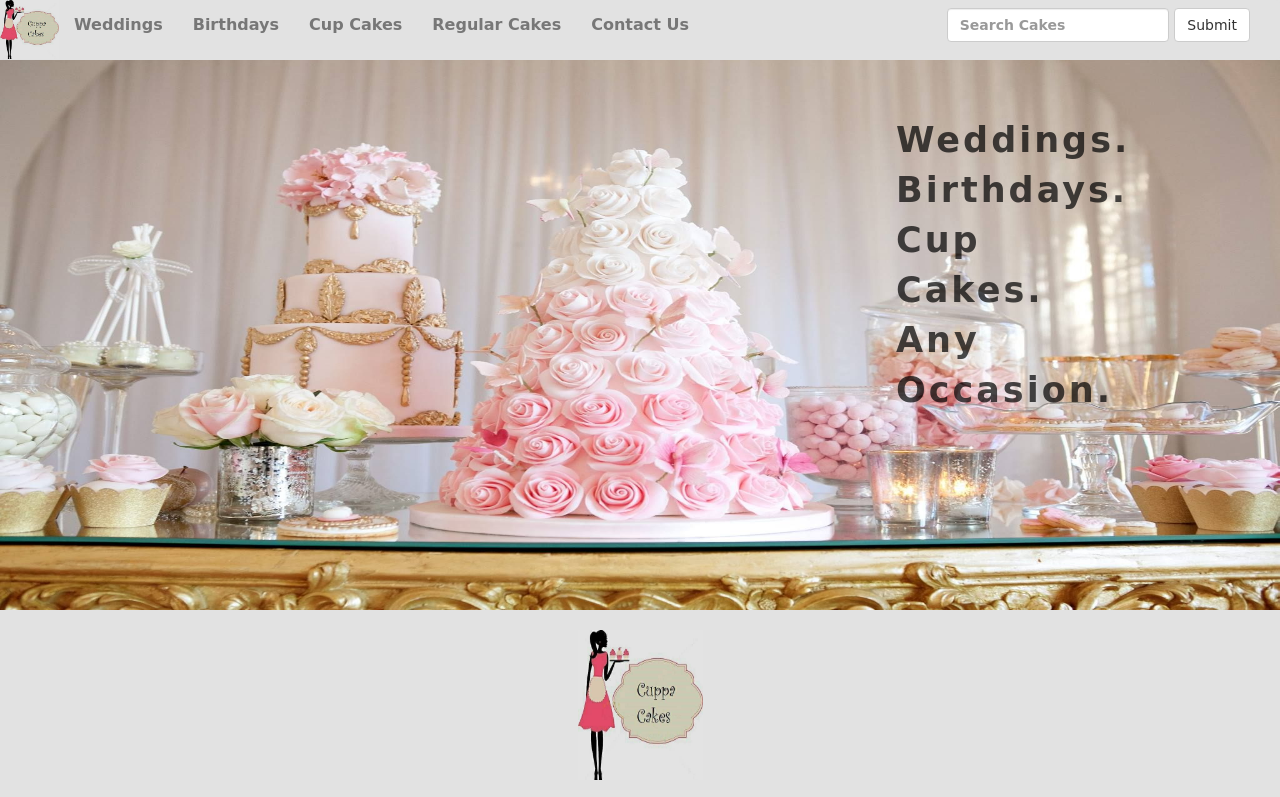
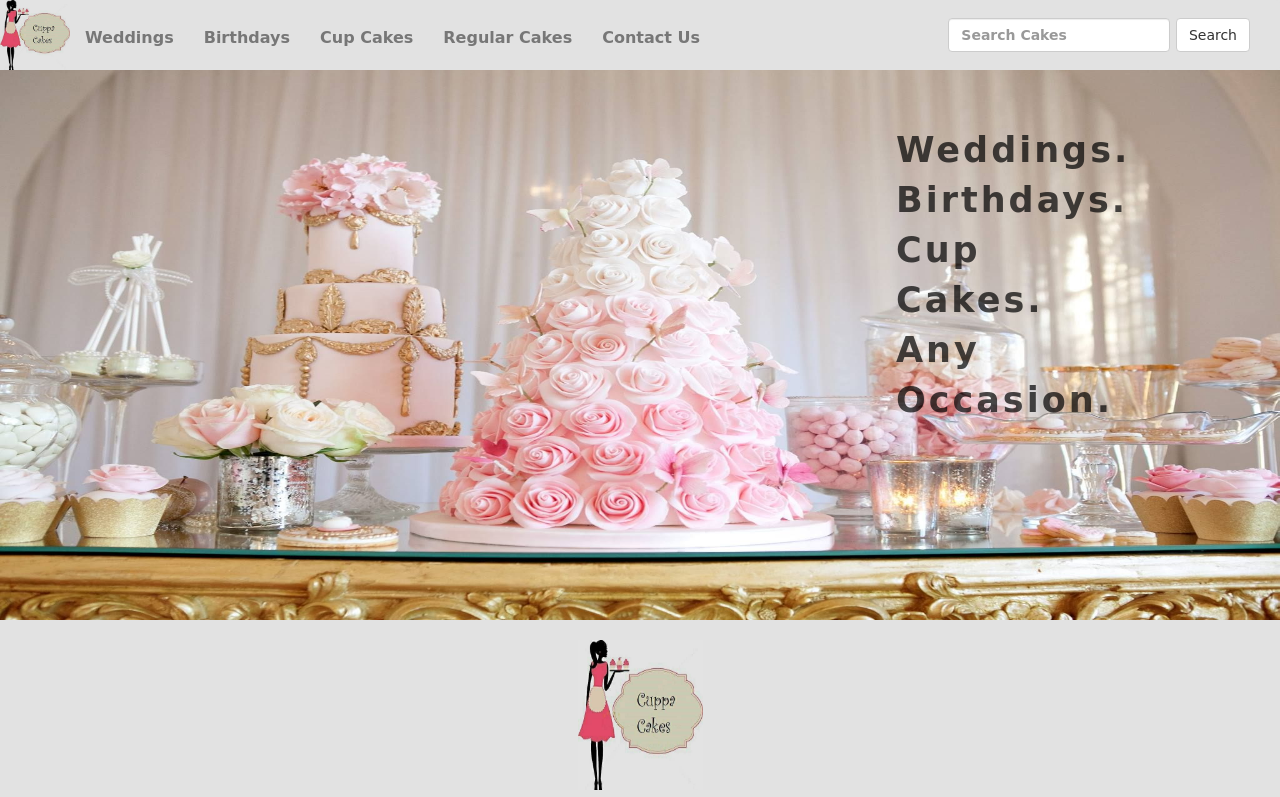
Before and after one commit to Code-Institute-Submissions/Cuppa-Cakes-project, a plain HTML site: page index.html in a window 1280 px wide. Shown: the top 797 px of the page. Drawn offline with nearby package versions, Linux system fonts and the light colour scheme; a web font is replaced by a local one.

Commit message:
increased logo size to from 59px to 70px and amended positioning of navbar items to match increase in size of logo

```diff
--- a/index.html
+++ b/index.html
@@ -42,7 +42,7 @@
                         <div class="form-group">
                             <input type="text" class="form-control" placeholder="Search Cakes" id="navbarsearch">
                         </div>
-                        <button type="submit" class="btn btn-default">Submit</button>
+                        <button type="submit" class="btn btn-default">Search</button>
                     </form>
                 </div>
                 <!-- /.navbar-collapse -->
--- a/style.css
+++ b/style.css
@@ -22,12 +22,13 @@ body {
 }
 
 .navbar-brand {
+    height: 70px;
     padding: 0;
 }
 
 #logo {
     width: auto;
-    height: 59px;
+    height: 70px;
 }
 
 #navbarsearch {
@@ -38,6 +39,14 @@ body {
         .nopad {
             display: none;
         }
+}
+
+.nav {
+    padding-top: 13px;
+}
+
+.navbar-form {
+    padding-top: 10px;
 }
 
 /*Modal-------------------------------*/
```
